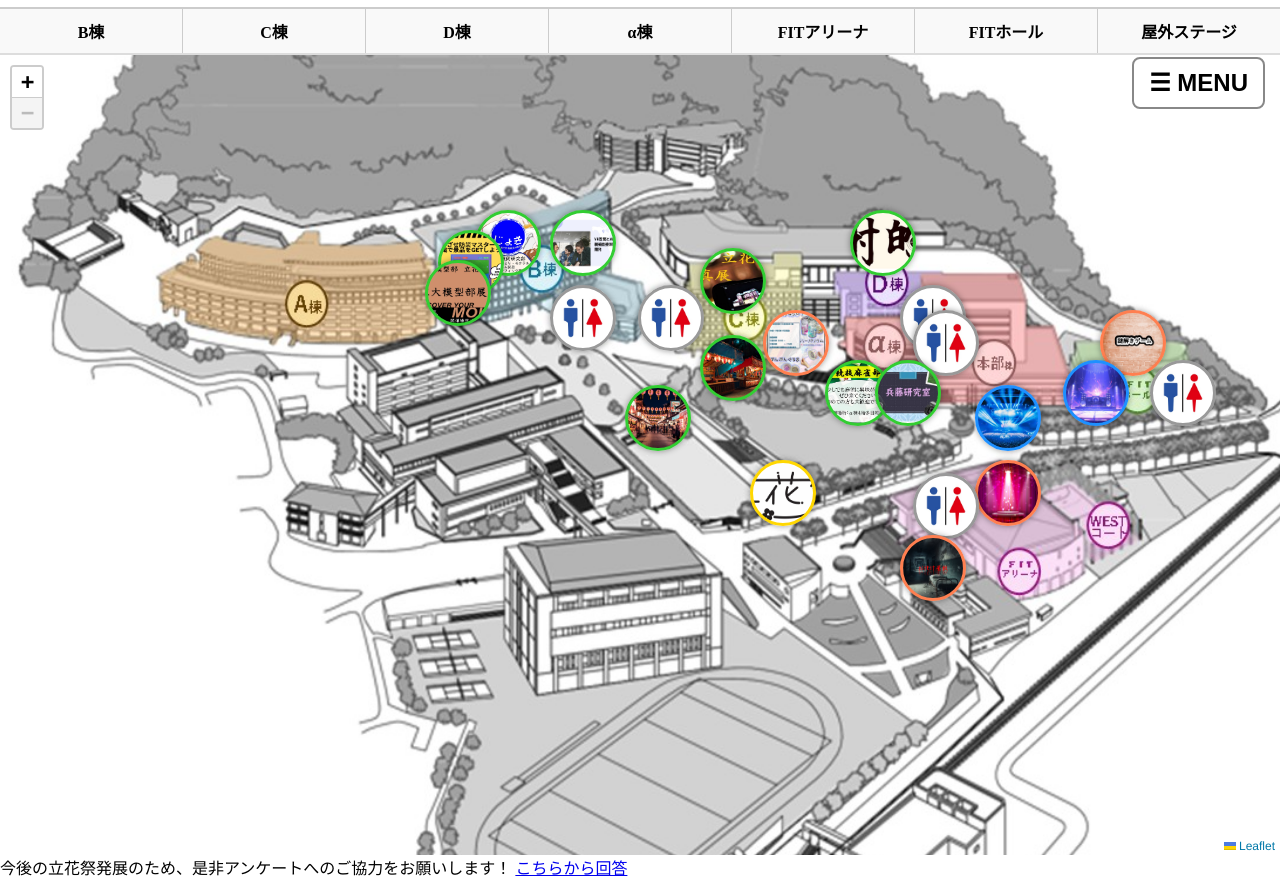
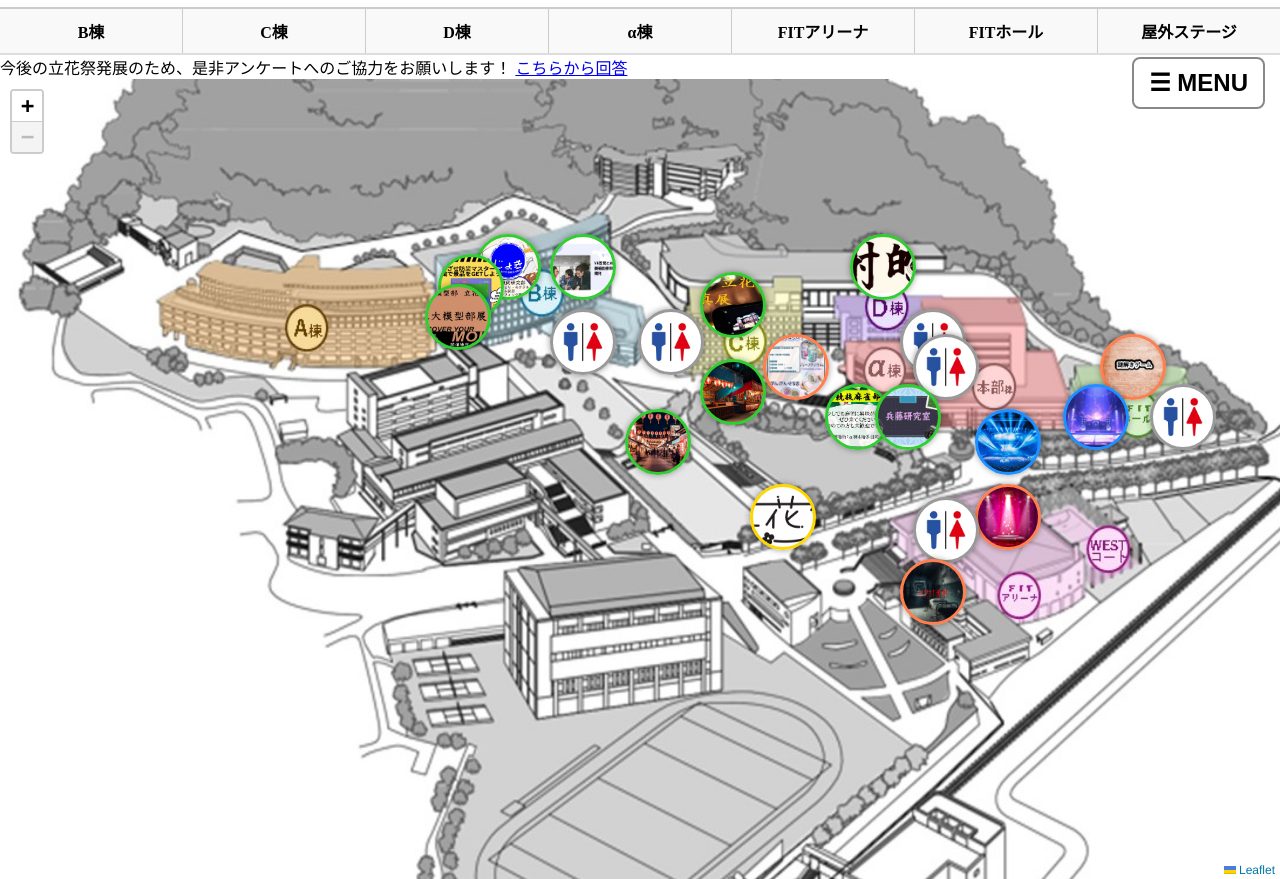
Before and after one commit to tachibanafes/map, a plain HTML site: page index.html in a window 1280 px wide. Shown: the part 43-922 px from the top of the page. Drawn offline with nearby package versions, Linux system fonts and the light colour scheme.

Commit message:
index.html

```diff
--- a/index.html
+++ b/index.html
@@ -240,6 +240,10 @@
     <div class="building" data-building="FITホール">FITホール</div>
     <div class="building" data-building="屋外ステージ">屋外ステージ</div>
   </div>
+    <div class="survey-box">
+  今後の立花祭発展のため、是非アンケートへのご協力をお願いします！
+  <a href="https://forms.office.com/r/XHvyNdNLuU" target="_blank">こちらから回答</a>
+</div>
 
   <!-- 各建物の折り畳みエリア -->
   <div id="buildingListsContainer"></div>
@@ -266,13 +270,6 @@
   </div>
 
   <div id="map"></div>
-  <div class="survey-footer">
-  今後の立花祭発展のため、是非アンケートへのご協力をお願いします！
-  <a href="https://forms.office.com/r/XHvyNdNLuU" target="_blank">こちらから回答</a>
-</div>
-
-
-
   <script src="https://unpkg.com/leaflet@1.9.4/dist/leaflet.js"></script>
   <script>
     const map = L.map('map', {
```
